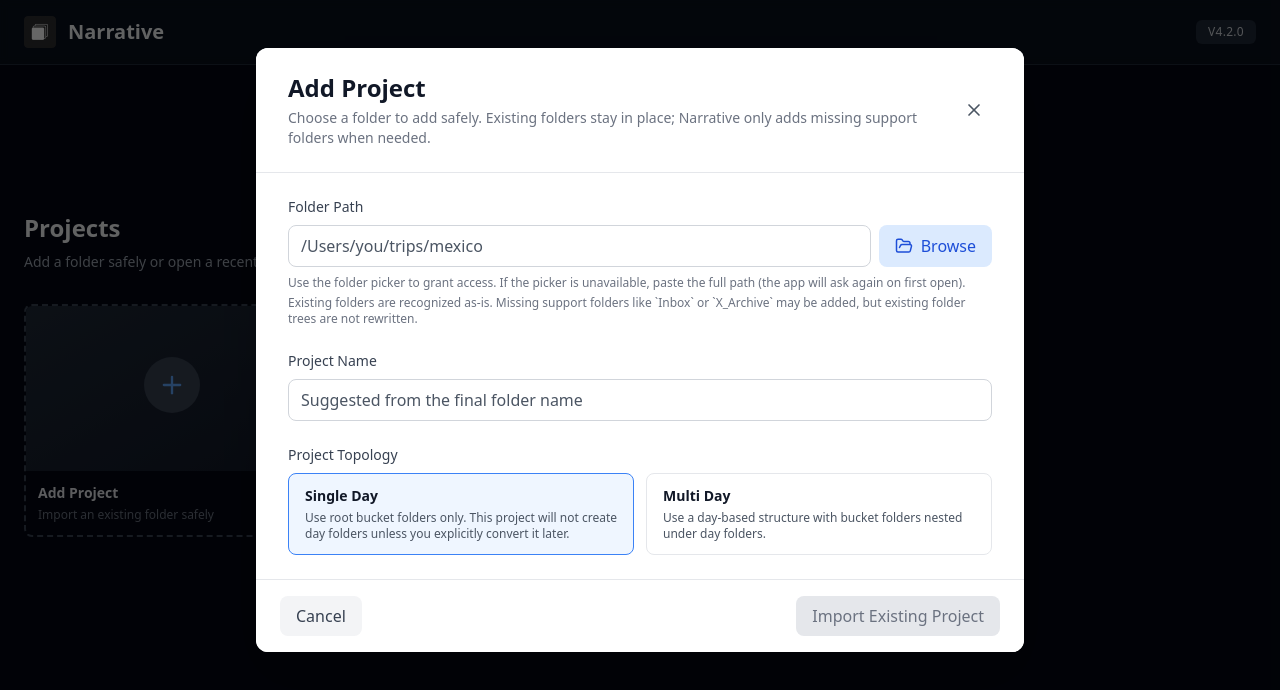
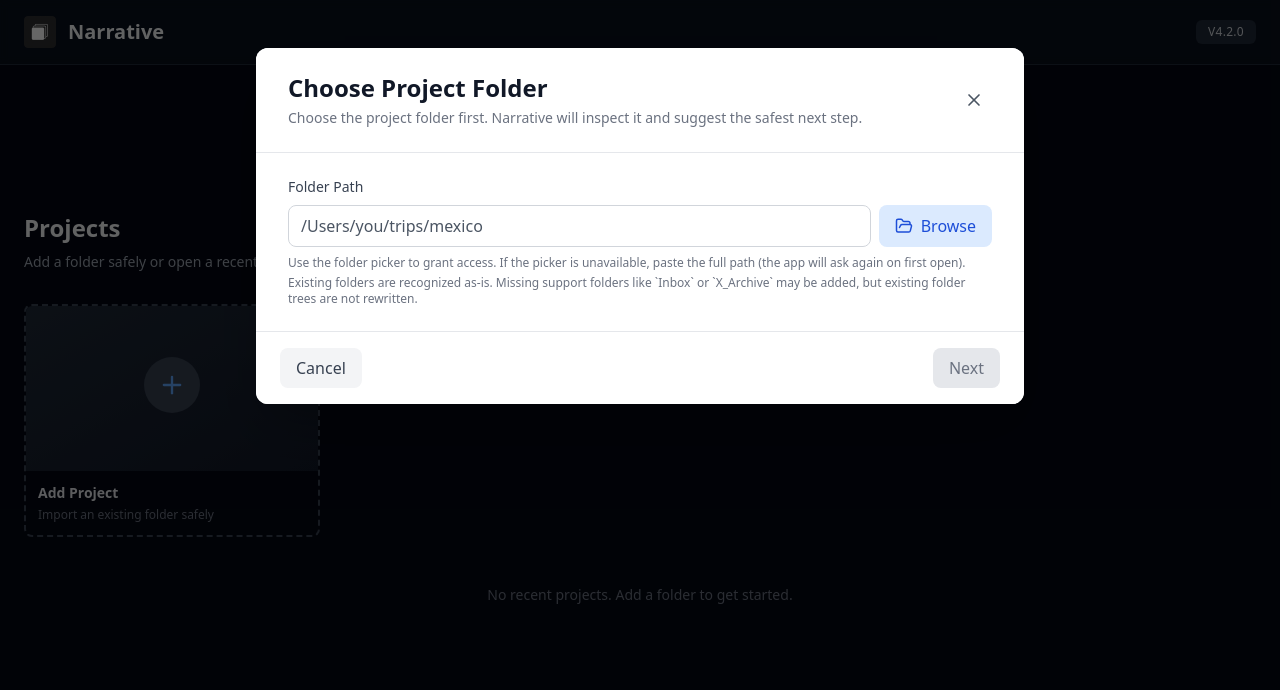
Before and after one commit to BenWassa/Narrative, a React (Vite) app: page / in a window 1280 px wide. Both pictures are taken after a click on the button 172 px from the left and 388 px from the top of the page. Shown: the top 690 px of the page. Built offline with nearby package versions, Linux system fonts and the light colour scheme.

Commit message:
Split project onboarding into folder and details steps

```diff
--- a/src/features/photo-organizer/OnboardingModal.tsx
+++ b/src/features/photo-organizer/OnboardingModal.tsx
@@ -1,6 +1,10 @@
 import React, { useCallback, useRef, useState } from 'react';
 import { FolderOpen, X } from 'lucide-react';
-import type { ProjectMode } from './services/projectService';
+import {
+  inspectProjectFolder,
+  type ProjectFolderInspection,
+  type ProjectMode,
+} from './services/projectService';
 import {
   detectBucketsInFolder,
   detectFolderStructure,
@@ -45,7 +49,7 @@
     return parts[parts.length - 1] || '';
   }, []);
 
-  const [step, setStep] = useState<'select' | 'preview'>('select');
+  const [step, setStep] = useState<'folder' | 'details' | 'preview'>('folder');
   const [projectName, setProjectName] = useState('');
   const [rootPath, setRootPath] = useState('');
   const [error, setError] = useState<string | null>(null);
@@ -53,9 +57,27 @@
   const [mappings, setMappings] = useState<Array<FolderMapping & { skip?: boolean }>>([]);
   const [loading, setLoading] = useState(false);
   const [projectMode, setProjectMode] = useState<ProjectMode>('single_day');
+  const [folderInspection, setFolderInspection] = useState<ProjectFolderInspection | null>(null);
   const fileInputRef = useRef<HTMLInputElement | null>(null);
   const projectNameInputRef = useRef<HTMLInputElement | null>(null);
   const lastAutoProjectNameRef = useRef('');
+
+  const primaryActionLabel =
+    folderInspection?.recommendedAction === 'import' ? 'Import Existing Project' : 'Create Project';
+  const stepTitle =
+    step === 'folder'
+      ? 'Choose Project Folder'
+      : step === 'details'
+      ? 'Review Project Details'
+      : 'Review Folder Structure';
+  const stepDescription =
+    step === 'folder'
+      ? 'Choose the project folder first. Narrative will inspect it and suggest the safest next step.'
+      : step === 'details'
+      ? folderInspection?.recommendedAction === 'import'
+        ? 'This folder already looks like a project. Narrative will import it and only add missing support folders when needed.'
+        : 'Review the inferred details before creating a new project from this folder.'
+      : 'Confirm how your existing folders map to days.';
 
   const syncProjectNameFromPath = useCallback(
     (nextPath: string) => {
@@ -75,6 +97,32 @@
     [deriveProjectName],
   );
 
+  const inspectSelectedFolder = useCallback(async (handle: FileSystemDirectoryHandle) => {
+    const inspection = await inspectProjectFolder(handle);
+    setFolderInspection(inspection);
+    if (inspection.inferredProjectMode) {
+      setProjectMode(inspection.inferredProjectMode);
+    }
+  }, []);
+
+  const handleFolderNext = useCallback(async () => {
+    if (!dirHandle) {
+      setError('Please choose a folder');
+      return;
+    }
+
+    setError(null);
+    setLoading(true);
+    try {
+      await inspectSelectedFolder(dirHandle);
+      setStep('details');
+    } catch (err) {
+      setError(err instanceof Error ? err.message : 'Failed to inspect selected folder');
+    } finally {
+      setLoading(false);
+    }
+  }, [dirHandle, inspectSelectedFolder]);
+
   const handleDetect = useCallback(async () => {
     if (!projectName.trim()) {
       setError('Please enter a project name');
@@ -88,7 +136,7 @@
     setLoading(true);
 
     try {
-      if (projectMode === 'single_day') {
+      if (projectMode === 'single_day' && folderInspection?.inferredProjectMode !== 'multi_day') {
         const folderPath = rootPath.trim() || dirHandle.name;
         const duplicateProject = recentProjects.find(
           p => p.rootPath.toLowerCase() === folderPath.toLowerCase(),
@@ -254,7 +302,16 @@
     } finally {
       setLoading(false);
     }
-  }, [dirHandle, onClose, onComplete, projectMode, projectName, recentProjects, rootPath]);
+  }, [
+    dirHandle,
+    folderInspection?.inferredProjectMode,
+    onClose,
+    onComplete,
+    projectMode,
+    projectName,
+    recentProjects,
+    rootPath,
+  ]);
 
   const handleMappingChange = useCallback(
     (index: number, field: keyof FolderMapping | 'skip', value: any) => {
@@ -324,14 +381,8 @@
       <div className="bg-white rounded-xl shadow-2xl max-w-3xl w-full mx-6 max-h-[88vh] overflow-y-auto">
         <div className="sticky top-0 bg-white border-b border-gray-200 px-8 py-6 flex items-center justify-between">
           <div>
-            <h2 className="text-2xl font-extrabold text-gray-900">
-              {step === 'select' ? 'Add Project' : 'Review Folder Structure'}
-            </h2>
-            <p className="text-sm text-gray-500 mt-1">
-              {step === 'select'
-                ? 'Choose a folder to add safely. Existing folders stay in place; Narrative only adds missing support folders when needed.'
-                : 'Confirm how your existing folders map to days.'}
-            </p>
+            <h2 className="text-2xl font-extrabold text-gray-900">{stepTitle}</h2>
+            <p className="text-sm text-gray-500 mt-1">{stepDescription}</p>
           </div>
           <button
             onClick={onClose}
@@ -349,7 +400,7 @@
             </div>
           )}
 
-          {step === 'select' && recentProjects.length > 0 && (
+          {step === 'folder' && recentProjects.length > 0 && (
             <div className="space-y-3 rounded-lg border border-gray-200 bg-gray-50 p-4">
               <div>
                 <p className="text-sm font-medium text-gray-700">Recent Projects</p>
@@ -375,7 +426,7 @@
             </div>
           )}
 
-          {step === 'select' && (
+          {step === 'folder' && (
             <>
               <div>
                 <label className="block text-sm font-medium text-gray-700 mb-2">Folder Path</label>
@@ -400,6 +451,8 @@
                       const folder = rel.split('/')[0];
                       syncProjectNameFromPath(folder);
                       setDirHandle(null);
+                      setFolderInspection(null);
+                      setStep('folder');
                       requestAnimationFrame(() => projectNameInputRef.current?.select());
                       e.currentTarget.value = '';
                     }}
@@ -411,7 +464,7 @@
                         const handle = await (window as any).showDirectoryPicker();
                         setDirHandle(handle);
                         syncProjectNameFromPath(handle?.name || '');
-                        requestAnimationFrame(() => projectNameInputRef.current?.select());
+                        setFolderInspection(null);
                         return;
                       }
                       fileInputRef.current?.click();
@@ -430,8 +483,21 @@
                   Existing folders are recognized as-is. Missing support folders like `Inbox` or
                   `X_Archive` may be added, but existing folder trees are not rewritten.
                 </p>
+                {folderInspection?.inferredProjectMode && (
+                  <p className="text-xs text-blue-700 mt-1">
+                    Detected existing{' '}
+                    {folderInspection.inferredProjectMode === 'multi_day'
+                      ? 'multi-day'
+                      : 'single-day'}{' '}
+                    structure.
+                  </p>
+                )}
               </div>
+            </>
+          )}
 
+          {step === 'details' && (
+            <>
               <div>
                 <label className="block text-sm font-medium text-gray-700 mb-2">Project Name</label>
                 <input
@@ -443,6 +509,27 @@
                   placeholder="Suggested from the final folder name"
                   className="w-full px-3 py-2 border border-gray-300 rounded-lg focus:outline-none focus:ring-2 focus:ring-blue-500 placeholder:text-gray-600 text-gray-900"
                 />
+              </div>
+
+              <div className="rounded-lg border border-gray-200 bg-gray-50 px-4 py-3">
+                <div className="text-sm font-medium text-gray-900">Selected Folder</div>
+                <div className="mt-1 text-sm text-gray-600 break-all">
+                  {rootPath || dirHandle?.name || 'No folder selected'}
+                </div>
+                {folderInspection?.inferredProjectMode && (
+                  <div className="mt-2 text-xs text-blue-700">
+                    Inferred structure:{' '}
+                    {folderInspection.inferredProjectMode === 'multi_day'
+                      ? 'Multi Day'
+                      : 'Single Day'}
+                  </div>
+                )}
+                {!folderInspection?.hasCanonicalStructure &&
+                  folderInspection?.hasExistingContent && (
+                    <div className="mt-2 text-xs text-gray-600">
+                      This folder has content but does not yet look like a Narrative project.
+                    </div>
+                  )}
               </div>
 
               <div>
@@ -572,13 +659,30 @@
         </div>
 
         <div className="sticky bottom-0 bg-white border-t border-gray-200 px-6 py-4 flex justify-between gap-3">
-          {step === 'select' ? (
+          {step === 'folder' ? (
             <>
               <button
                 onClick={onClose}
                 className="px-4 py-2 text-gray-700 bg-gray-100 rounded-lg hover:bg-gray-200 font-medium"
               >
                 Cancel
+              </button>
+              <button
+                onClick={handleFolderNext}
+                disabled={!dirHandle || loading}
+                aria-disabled={!dirHandle || loading}
+                className="px-4 py-2 bg-blue-600 text-white rounded-lg hover:bg-blue-700 font-medium disabled:bg-gray-200 disabled:text-gray-500 disabled:cursor-not-allowed"
+              >
+                {loading ? 'Inspecting…' : 'Next'}
+              </button>
+            </>
+          ) : step === 'details' ? (
+            <>
+              <button
+                onClick={() => setStep('folder')}
+                className="px-4 py-2 text-gray-700 bg-gray-100 rounded-lg hover:bg-gray-200 font-medium"
+              >
+                Back
               </button>
               <button
                 onClick={handleDetect}
@@ -588,15 +692,16 @@
               >
                 {loading
                   ? 'Preparing…'
-                  : projectMode === 'single_day'
-                  ? 'Import Existing Project'
+                  : projectMode === 'single_day' &&
+                    folderInspection?.inferredProjectMode !== 'multi_day'
+                  ? primaryActionLabel
                   : 'Next'}
               </button>
             </>
           ) : (
             <>
               <button
-                onClick={() => setStep('select')}
+                onClick={() => setStep('details')}
                 className="px-4 py-2 text-gray-700 bg-gray-100 rounded-lg hover:bg-gray-200 font-medium"
               >
                 Back
@@ -605,7 +710,7 @@
                 onClick={handleCreate}
                 className="px-4 py-2 bg-blue-600 text-white rounded-lg hover:bg-blue-700 font-medium"
               >
-                Import Existing Project
+                {primaryActionLabel}
               </button>
             </>
           )}
--- a/src/features/photo-organizer/services/projectService.ts
+++ b/src/features/photo-organizer/services/projectService.ts
@@ -150,6 +150,13 @@
   hasCanonicalStructure: boolean;
 }
 
+export interface ProjectFolderInspection {
+  hasExistingContent: boolean;
+  hasCanonicalStructure: boolean;
+  inferredProjectMode: ProjectMode | null;
+  recommendedAction: 'create' | 'import';
+}
+
 const SUPPORTED_EXT = ['jpg', 'jpeg', 'png', 'heic', 'webp', 'mp4', 'mov', 'webm', 'avi', 'mkv'];
 const STATE_PREFIX = 'narrative:projectState:';
 const HANDLE_DB = 'narrative:handles';
@@ -391,7 +398,8 @@
     hasTopLevelFolder(inboxFolder) ||
     hasTopLevelFolder(archiveFolder) ||
     hasTopLevelFolder(daysFolder) ||
-    hasBucketRoots;
+    hasBucketRoots ||
+    hasDayRoots;
   const hasExistingContent = topLevelDirectories.length > 0 || topLevelFiles.length > 0;
   const importDisposition: 'new' | 'existing' =
     hasExistingContent || hasCanonicalStructure ? 'existing' : 'new';
@@ -424,6 +432,44 @@
     importDisposition,
     hasExistingContent,
     hasCanonicalStructure,
+  };
+}
+
+async function inspectProjectFolderState(
+  dirHandle: FileSystemDirectoryHandle,
+  settings: ProjectSettings = DEFAULT_SETTINGS,
+): Promise<ProjectFolderInspection> {
+  const entries = await readTopLevelEntries(dirHandle);
+  const topLevelDirectories = entries
+    .filter(entry => entry.kind === 'directory')
+    .map(entry => entry.name);
+  const topLevelFiles = entries.filter(entry => entry.kind === 'file').map(entry => entry.name);
+  const { inboxFolder, daysFolder, archiveFolder } = settings.folderStructure;
+
+  const hasTopLevelFolder = (name: string) =>
+    topLevelDirectories.some(entry => normalizeRelativePath(entry) === normalizeRelativePath(name));
+  const hasBucketRoots = topLevelDirectories.some(name => isBucketFolderName(name));
+  const hasDayRoots = topLevelDirectories.some(name => hasDayLikeFolder(name));
+  const hasCanonicalStructure =
+    hasTopLevelFolder(inboxFolder) ||
+    hasTopLevelFolder(archiveFolder) ||
+    hasTopLevelFolder(daysFolder) ||
+    hasBucketRoots ||
+    hasDayRoots;
+  const hasExistingContent = topLevelDirectories.length > 0 || topLevelFiles.length > 0;
+
+  let inferredProjectMode: ProjectMode | null = null;
+  if (hasTopLevelFolder(daysFolder) || hasDayRoots) {
+    inferredProjectMode = 'multi_day';
+  } else if (hasBucketRoots) {
+    inferredProjectMode = 'single_day';
+  }
+
+  return {
+    hasExistingContent,
+    hasCanonicalStructure,
+    inferredProjectMode,
+    recommendedAction: hasCanonicalStructure ? 'import' : 'create',
   };
 }
 
@@ -1725,3 +1771,10 @@
 ): Promise<ProjectScaffoldingPlan> {
   return planProjectScaffolding(dirHandle, projectMode, settings);
 }
+
+export async function inspectProjectFolder(
+  dirHandle: FileSystemDirectoryHandle,
+  settings: ProjectSettings = DEFAULT_SETTINGS,
+): Promise<ProjectFolderInspection> {
+  return inspectProjectFolderState(dirHandle, settings);
+}
```
Also changed, not shown: 1 other file (tests, documents, lock files or other folders).
